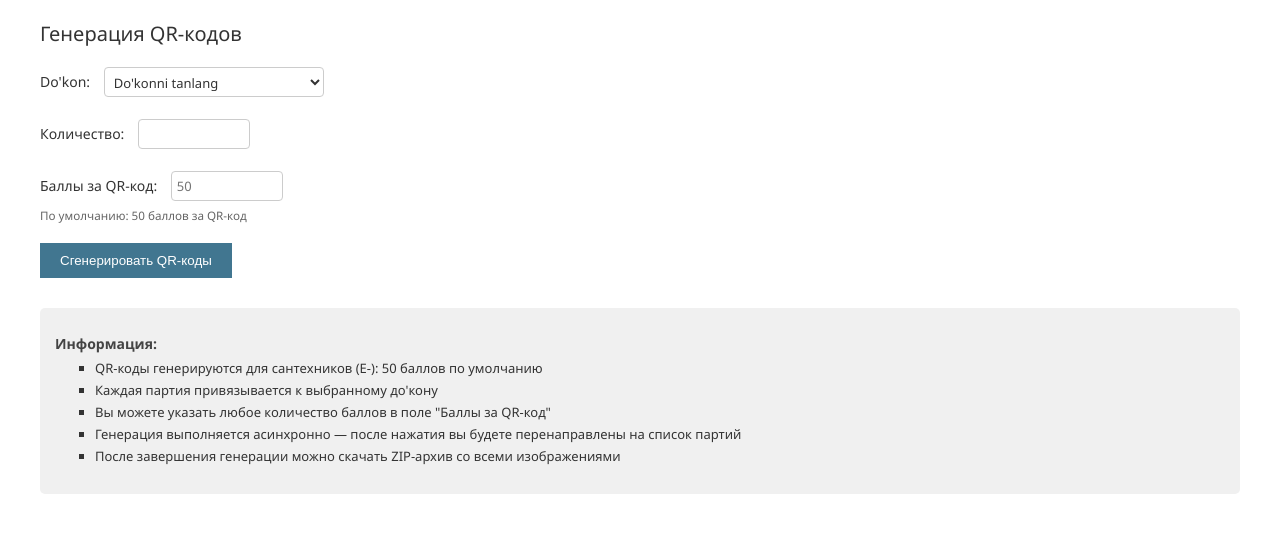
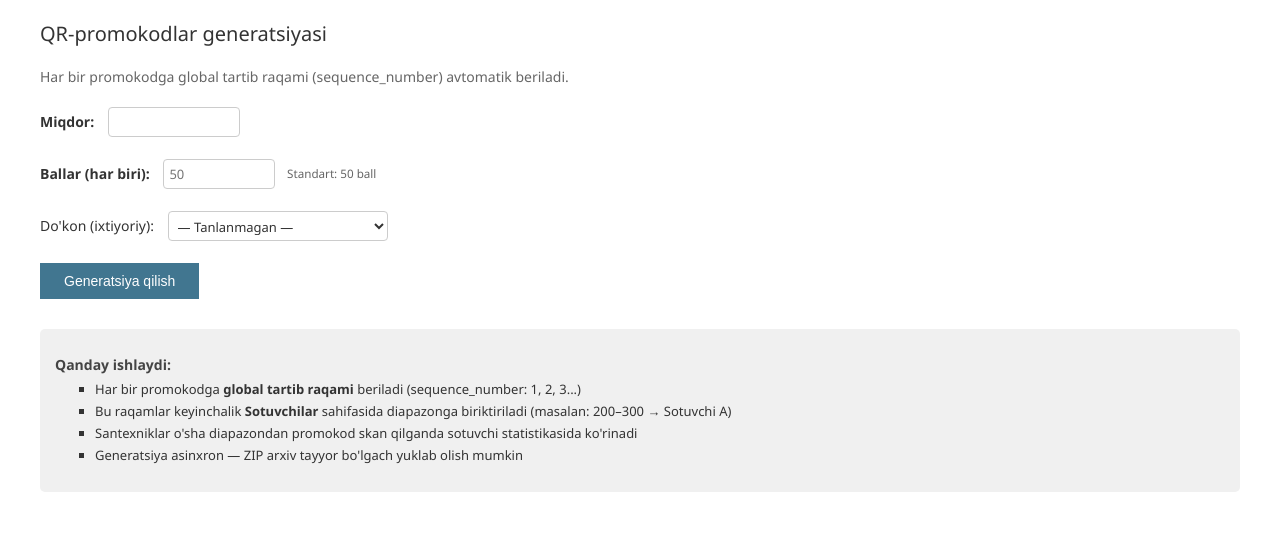
Before and after one commit to abbawebuz-agent/abba-ai-bot, a Django app: template templates/admin/core/qrcode/generate.html in a window 1280 px wide. Shown: the part 59-592 px from the top of the page. Run offline with Django 5.2, Linux system fonts and the light colour scheme; the template is opened without the code that fills it, so the values that code supplies are empty; parts of the project's set-up code (start-up, migrations or seed data) failed here and were passed over.

Commit message:
feat(seller): auto sequence_number on QR create, store optional in generation, CSV includes seq num

```diff
--- a/core/tasks.py
+++ b/core/tasks.py
@@ -81,9 +81,10 @@ def _do_generate_batch_zip(batch: QRCodeBatch):
         # CSV ro'yxat
         csv_buf = io.StringIO()
         writer = csv.writer(csv_buf)
-        writer.writerow(['serial_number', 'code', 'hash_code', 'points', 'store'])
+        writer.writerow(['serial_number', 'sequence_number', 'code', 'hash_code', 'points', 'store'])
         for qr in qr_list:
-            writer.writerow([qr.serial_number, qr.code, qr.hash_code, qr.points, batch.store.name])
+            store_name = batch.store.name if batch.store else '—'
+            writer.writerow([qr.serial_number, qr.sequence_number, qr.code, qr.hash_code, qr.points, store_name])
         zf.writestr('codes.csv', csv_buf.getvalue())
 
         # PNG rasmlar
--- a/templates/admin/core/qrcode/generate.html
+++ b/templates/admin/core/qrcode/generate.html
@@ -1,55 +1,53 @@
 {% extends "admin/base_site.html" %}
 {% load static %}
 
-{% block title %}Генерация QR-кодов{% endblock %}
+{% block title %}QR-promokodlar generatsiyasi{% endblock %}
 
 {% block content %}
-<h1>Генерация QR-кодов</h1>
+<h1>QR-promokodlar generatsiyasi</h1>
+<p style="color:#666;margin-bottom:20px;">Har bir promokodga global tartib raqami (sequence_number) avtomatik beriladi.</p>
 
 <form method="post" action="{% url 'admin:core_qrcode_generate' %}">
     {% csrf_token %}
 
     <div style="margin-bottom: 20px;">
-        <label for="store">Do'kon:</label>
-        <select name="store" id="store" required style="padding: 5px; margin-left: 10px; min-width: 220px;">
-            <option value="">Do'konni tanlang</option>
+        <label for="quantity"><strong>Miqdor:</strong></label>
+        <input type="number" name="quantity" id="quantity" min="1" max="30000" required
+               style="padding: 5px; margin-left: 10px; width: 120px;">
+    </div>
+
+    <div style="margin-bottom: 20px;">
+        <label for="points"><strong>Ballar (har biri):</strong></label>
+        <input type="number" name="points" id="points" min="1"
+               style="padding: 5px; margin-left: 10px; width: 100px;"
+               placeholder="50">
+        <small style="color: #666; margin-left: 8px;">Standart: 50 ball</small>
+    </div>
+
+    <div style="margin-bottom: 20px;">
+        <label for="store">Do'kon (ixtiyoriy):</label>
+        <select name="store" id="store" style="padding: 5px; margin-left: 10px; min-width: 220px;">
+            <option value="">— Tanlanmagan —</option>
             {% for s in stores %}
             <option value="{{ s.pk }}">{{ s.name }}</option>
             {% endfor %}
         </select>
     </div>
 
-    <div style="margin-bottom: 20px;">
-        <label for="quantity">Количество:</label>
-        <input type="number" name="quantity" id="quantity" min="1" max="30000" required
-               style="padding: 5px; margin-left: 10px; width: 100px;">
-    </div>
-
-    <div style="margin-bottom: 20px;">
-        <label for="points">Баллы за QR-код:</label>
-        <input type="number" name="points" id="points" min="0"
-               style="padding: 5px; margin-left: 10px; width: 100px;"
-               placeholder="50">
-        <small style="display: block; margin-top: 5px; color: #666;">
-            По умолчанию: 50 баллов за QR-код
-        </small>
-    </div>
-
     <div>
-        <button type="submit" style="padding: 10px 20px; background-color: #417690; color: white; border: none; cursor: pointer;">
-            Сгенерировать QR-коды
+        <button type="submit" style="padding: 10px 24px; background-color: #417690; color: white; border: none; cursor: pointer; font-size: 14px;">
+            Generatsiya qilish
         </button>
     </div>
 </form>
 
 <div style="margin-top: 30px; padding: 15px; background-color: #f0f0f0; border-radius: 5px;">
-    <h3>Информация:</h3>
+    <h3>Qanday ishlaydi:</h3>
     <ul>
-        <li>QR-коды генерируются для сантехников (E-): 50 баллов по умолчанию</li>
-        <li>Каждая партия привязывается к выбранному до'кону</li>
-        <li>Вы можете указать любое количество баллов в поле "Баллы за QR-код"</li>
-        <li>Генерация выполняется асинхронно — после нажатия вы будете перенаправлены на список партий</li>
-        <li>После завершения генерации можно скачать ZIP-архив со всеми изображениями</li>
+        <li>Har bir promokodga <strong>global tartib raqami</strong> beriladi (sequence_number: 1, 2, 3...)</li>
+        <li>Bu raqamlar keyinchalik <strong>Sotuvchilar</strong> sahifasida diapazonga biriktiriladi (masalan: 200–300 → Sotuvchi A)</li>
+        <li>Santexniklar o'sha diapazondan promokod skan qilganda sotuvchi statistikasida ko'rinadi</li>
+        <li>Generatsiya asinxron — ZIP arxiv tayyor bo'lgach yuklab olish mumkin</li>
     </ul>
 </div>
 {% endblock %}
```
Also changed, not shown: core/admin.py (+11 -6 lines), core/models.py (+19 -15 lines).
